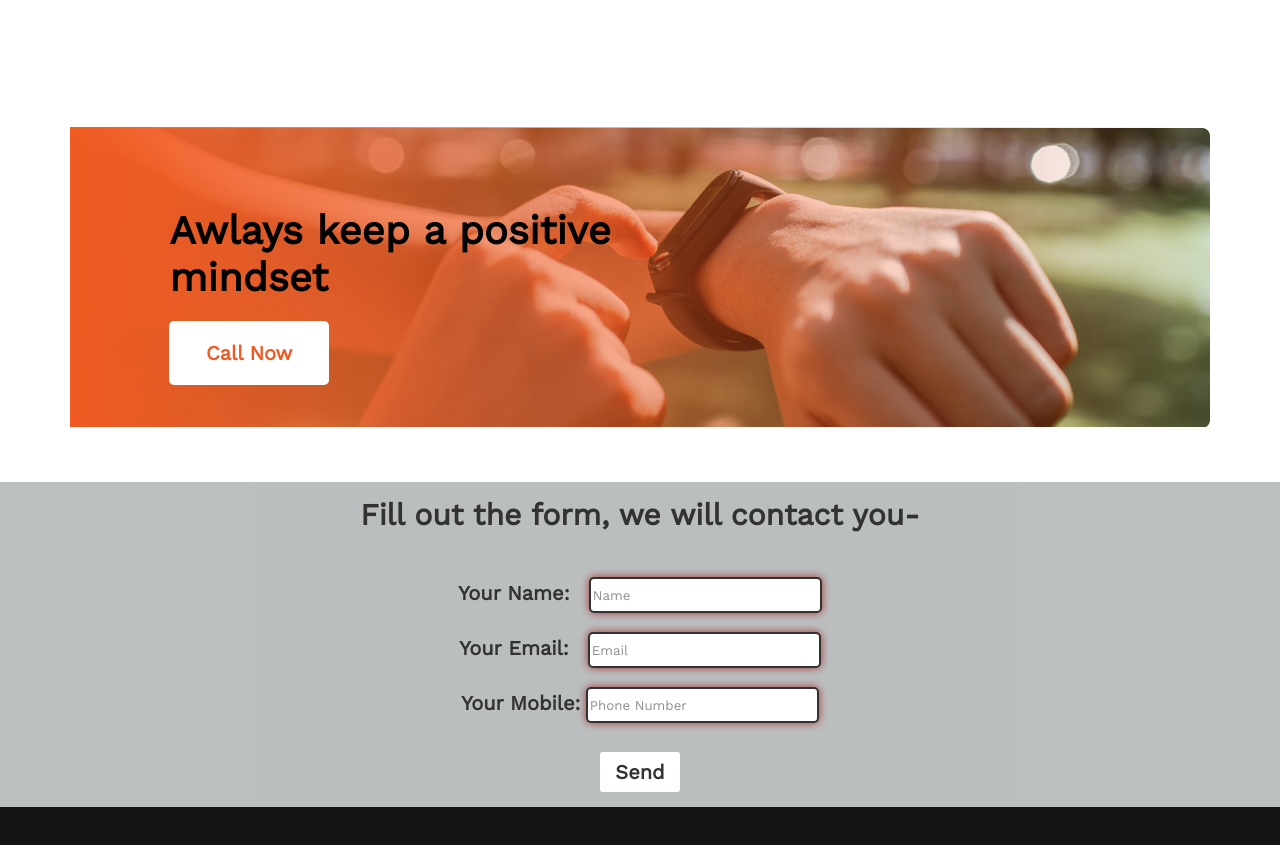
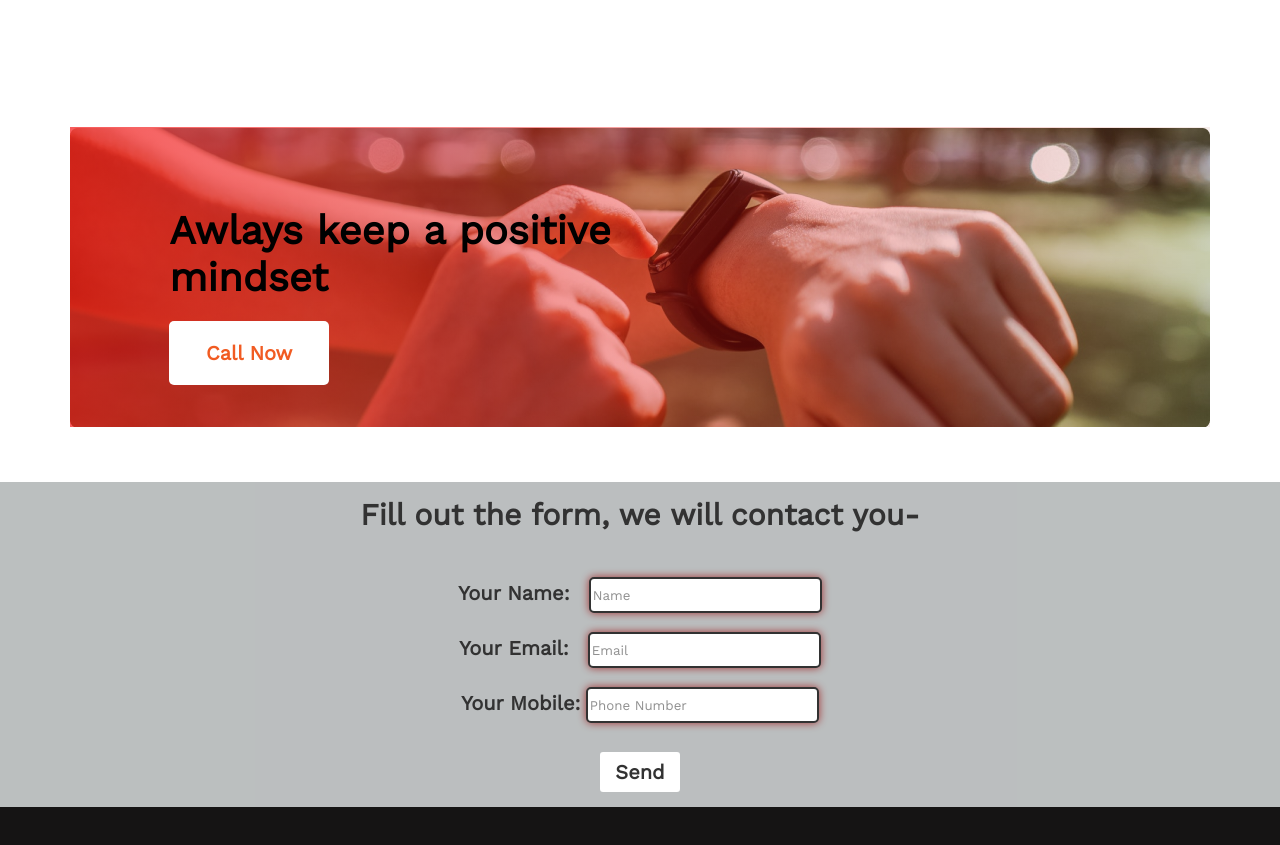
Before and after one commit to rupokraihan/my-first-assignment, a plain HTML site: page index.html in a window 1280 px wide. Shown: the part 2389-3234 px from the top of the page. Drawn offline with nearby package versions, Linux system fonts and the light colour scheme.

Commit message:
first-assignment-done

```diff
--- a/Styles/style.css
+++ b/Styles/style.css
@@ -105,7 +105,7 @@
 
 /* gradient,image,title,button */
 .gradien-image{
-    background-image: linear-gradient(90deg, #F15B22 0%, rgba(241, 91, 34, 0) 100%),url(../images/watch.png);
+    background-image: linear-gradient(90deg, #f30c0cab 0%, rgba(170, 83, 54, 0.103) 100%),url(../images/watch.png);
     display: flex;
     margin: 0 auto;
     justify-content: center;
@@ -113,7 +113,6 @@
     height: 300px;
 }
 .gradien-title{
-    /* text-align: left; */
     margin-right: 500px;
     margin-top: 80px;
     font-weight: 700;
```
Also changed, not shown: index.html (+11 -9 lines).
